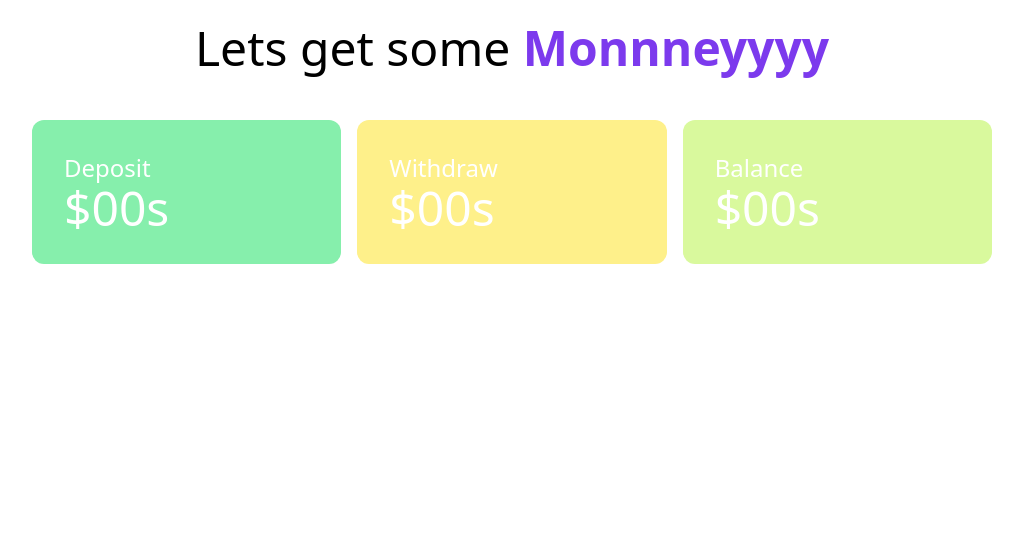
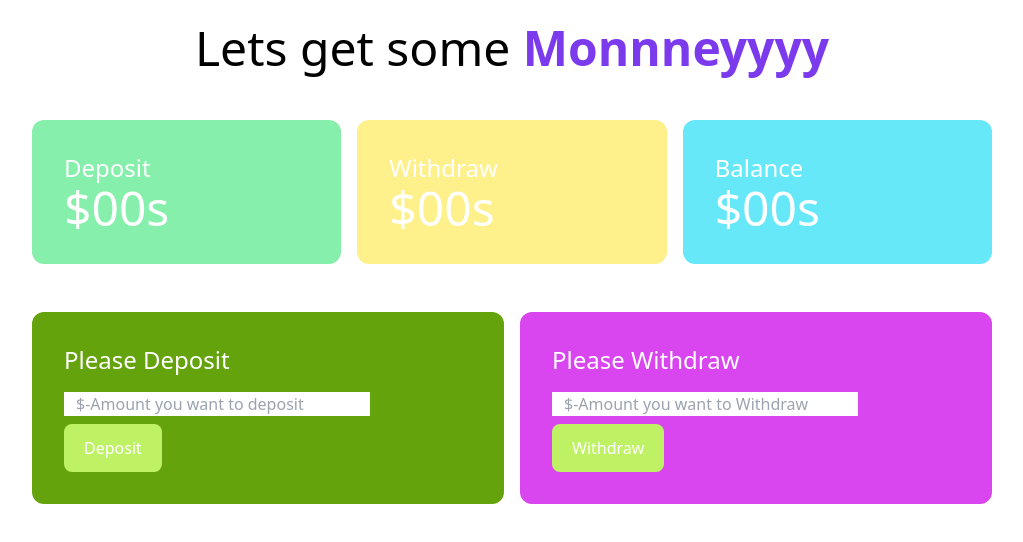
Before and after one commit to khaled0915/simple-bank-website, a plain HTML site: page bank.html in a window 1280 px wide. Shown: the whole page, without its empty margins (128-1151 px from the left). Drawn offline with nearby package versions, Linux system fonts and the light colour scheme.

Commit message:
created deposit and withdraw amount field

```diff
--- a/bank.html
+++ b/bank.html
@@ -23,7 +23,8 @@
                     <h4 class="text-2xl">Withdraw</h4>
                     <h2 class="text-5xl">$00s</h2>
                 </div>
-                <div class="bg-lime-200 p-8 rounded-xl">
+
+                <div class="bg-cyan-300 p-8 rounded-xl">
                     <h4 class="text-2xl">Balance</h4>
                     <h2 class="text-5xl">$00s</h2>
                 </div>
@@ -31,6 +32,42 @@
 
         </section>
 
+
+        <section class="mt-12">
+
+
+            <div class="grid grid-cols-2 gap-4 w-9/12 mx-auto">
+                <div class="bg-lime-600 p-8 rounded-xl">
+                    <h4 class="text-2xl  text-white mb-4">Please Deposit</h4>
+
+                    <input class="w-9/12 block mb-2 px-3" placeholder="$-Amount you want to deposit" type="email" name="" id="Deposit-field">
+
+
+
+                <button id="btn-deposit" class="bg-lime-300 px-5 py-3 text-white font-medium rounded-lg hover:bg-sky-700">Deposit</button>
+
+                </div>
+
+                <div class="bg-fuchsia-500 p-8 rounded-xl">
+                    <h4 class="text-2xl  text-white mb-4">Please Withdraw</h4>
+
+                    <input class="w-9/12 block mb-2 px-3" placeholder="$-Amount you want to Withdraw" type="email" name="" id="Withdraw">
+
+
+
+                    <button id="btn-withdraw" class="bg-lime-300 px-5 py-3 text-white font-medium rounded-lg hover:bg-sky-700">Withdraw</button>
+                </div>
+
+
+
+            </div>
+
+        </section>
+
+
+
+
+
     </main>
 
 </body>
```
